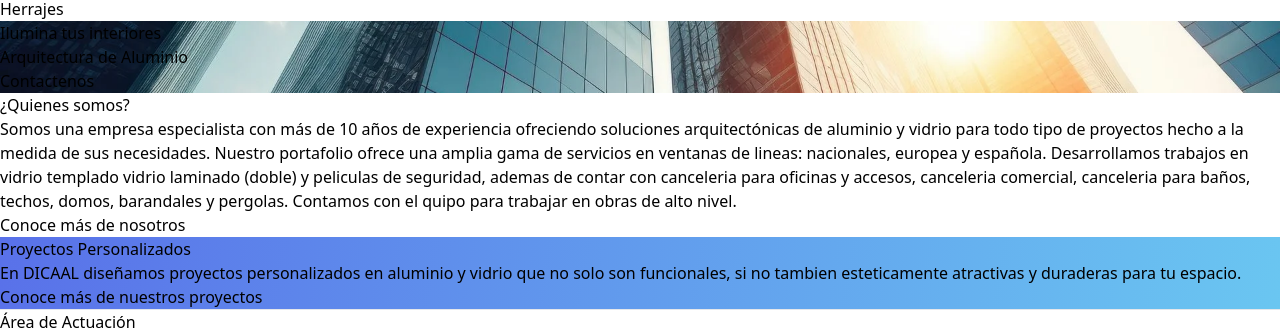
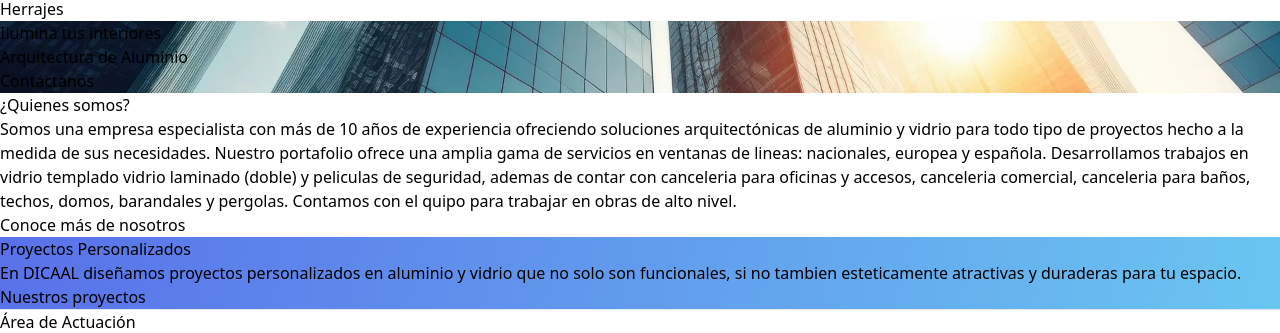
Before and after one commit to MiloDeSkorpio/dicaal_web, a React (Vite) app: page / in a window 1280 px wide. Shown: the part 387-720 px from the top of the page. Built offline with nearby package versions, Linux system fonts and the light colour scheme.

Commit message:
UpdateLayout&Home

```diff
--- a/src/data.ts
+++ b/src/data.ts
@@ -1,6 +1,5 @@
 // import images
 import LogoImg from './assets/header/DICAAL_black.png'
-import LogoImgF from './assets/header/Logo Final DICAAL png-03.webp'
 import Feature5Img from '../src/assets/home/home_cali.webp';
 import Feature6Img from '../src/assets/home/home_style.webp';
 import iconFeature5 from '../src/assets/home/check-circle.svg'
@@ -11,6 +10,10 @@ import iconFeature9 from '../src/assets/home/clock.svg'
 import imgC1 from '../src/assets/home/negocio.webp'
 import imgC2 from '../src/assets/home/hom_proyectos.webp'
 import imgC3 from '../src/assets/home/Hogar.webp'
+//footer
+import LogoImgF from './assets/footer/WhiteDicaal.webp'
+import icoFoot1 from '../src/assets/footer/facebook.svg'
+import icoFoot2 from '../src/assets/footer/instagram.svg'
 // import ArrowRightImg from '../src/assets/img/features/arrow-right.svg';
 // import LaboralImg from '../src/assets/img/pricing/work.svg'
 // import FacebookIcon from '../src/assets/img/copyright/facebook.svg';
@@ -36,7 +39,7 @@ export const homeFeatures = {
     subtitle:
       'Arquitectura de Aluminio',
     btnLink: '/contactanos',
-    btnName: 'Contactenos',
+    btnName: 'Contáctanos',
 
   },
   feature2: {
@@ -53,7 +56,7 @@ export const homeFeatures = {
     textContent:
       'En DICAAL diseñamos proyectos personalizados en aluminio y vidrio que no solo son funcionales, si no tambien esteticamente atractivas y duraderas para tu espacio.',
     btnLink: '/nuestros-proyectos',
-    btnName: 'Conoce más de nuestros proyectos',
+    btnName: 'Nuestros proyectos',
     cont: 'contPro w-full lg:min-h-[666px] flex mt-10',
   },
   feature4: {
@@ -176,10 +179,11 @@ export const nostros = {
 };
 
 export const footer = {
-  logo: LogoImgF,
-  dir: 'Mariano Zuñiga 113,Col.Hipico,Metepec, Estado de México',
+  logoF: LogoImgF,
+  dir: 'Mariano Zuñiga 113, Col. Hipico, Metepec, Estado de México',
   contacto: 'Tel.(720)296 4731 | dicaal.mx@gmail.com',
-
+  ico1: icoFoot1 ,
+  ico2:icoFoot2 ,
 
 };
 
```
